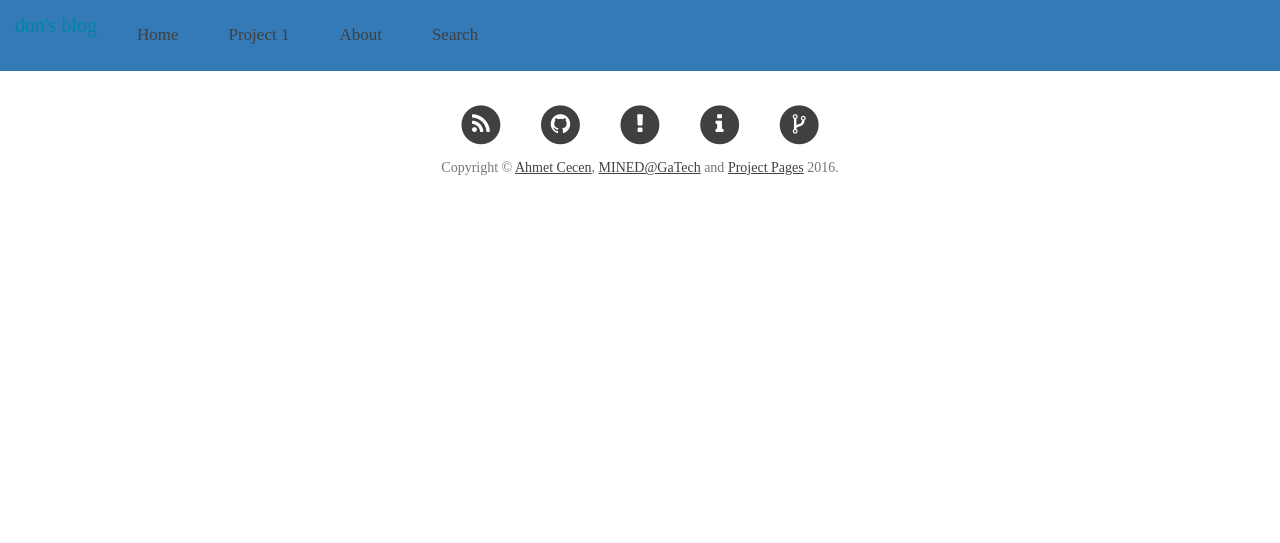
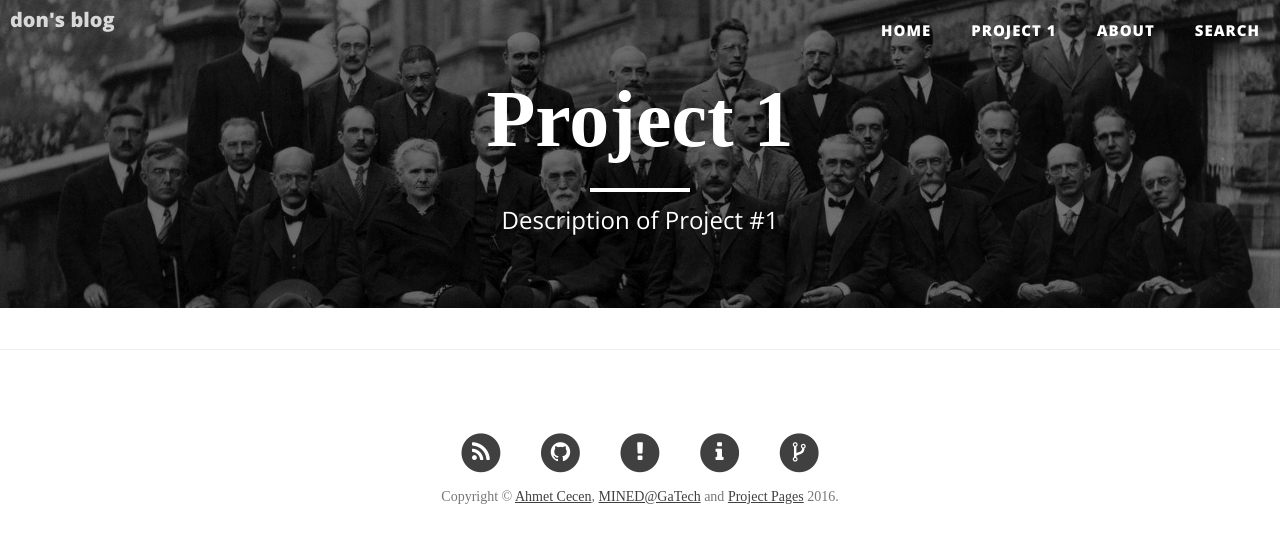
Before and after one commit to don2101/don2101.github.io, a Jekyll site: the page built from projects/project1.md, in a window 1280 px wide. Shown: the top 543 px of the page. Built offline with Jekyll 4.4.1, drawn with Linux system fonts in a browser that asks for light colours; nearby versions of some CDN libraries; some web fonts are replaced.

Commit message:
navbar, header 원상복귀

```diff
--- a/_includes/nav.html
+++ b/_includes/nav.html
@@ -1,5 +1,5 @@
 <!-- Navigation -->
-<nav class="navbar navbar-dark bg-primary navbar-fixed-top">
+<nav class="navbar navbar-default navbar-custom navbar-fixed-top">
     <div class="container-fluid">
         <!-- Brand and toggle get grouped for better mobile display -->
         <div class="navbar-header page-scroll">
@@ -14,17 +14,17 @@
 
         <!-- Collect the nav links, forms, and other content for toggling -->
         <div class="collapse navbar-collapse" id="bs-example-navbar-collapse-1">
-            <ul class="nav navbar-nav">
-                <li class="nav-item active">
+            <ul class="nav navbar-nav navbar-right">
+                <li class="">
                     <a href="{{ site.baseurl }}/">Home</a>
                 </li>
 				{% for page in site.pages %}{% if page.url contains "projects/" %}{% if page.title %}
-                <li class="nav-item active">
+                <li>
                     <a href="{{ page.url | prepend: site.baseurl }}">{{ page.title }}</a>
                 </li>
                 {% endif %}{% endif %}{% endfor %}
                 {% for page in site.pages %}{% if page.url contains "projects/" %}{% else %}{% if page.title %}
-                <li class="nav-item active">
+                <li>
                     <a href="{{ page.url | prepend: site.baseurl }}">{{ page.title }}</a>
                 </li>
                 {% endif %}{% endif %}{% endfor %}
--- a/_layouts/page.html
+++ b/_layouts/page.html
@@ -3,7 +3,7 @@ layout: default
 ---
 
 <!-- Page Header -->
-<!-- <header class="intro-header" style="background-image: url('{{ site.baseurl }}/{% if page.header-img %}{{ page.header-img }}{% else %}{{ site.header-img }}{% endif %}')">
+<header class="intro-header" style="background-image: url('{{ site.baseurl }}/{% if page.header-img %}{{ page.header-img }}{% else %}{{ site.header-img }}{% endif %}')">
     <div class="container">
         <div class="row">
             <div class="col-lg-8 col-lg-offset-2 col-md-10 col-md-offset-1">
@@ -20,7 +20,7 @@ layout: default
             </div>
         </div>
     </div>
-</header> -->
+</header>
 
 <!-- Main Content -->
 <div class="container">
```
